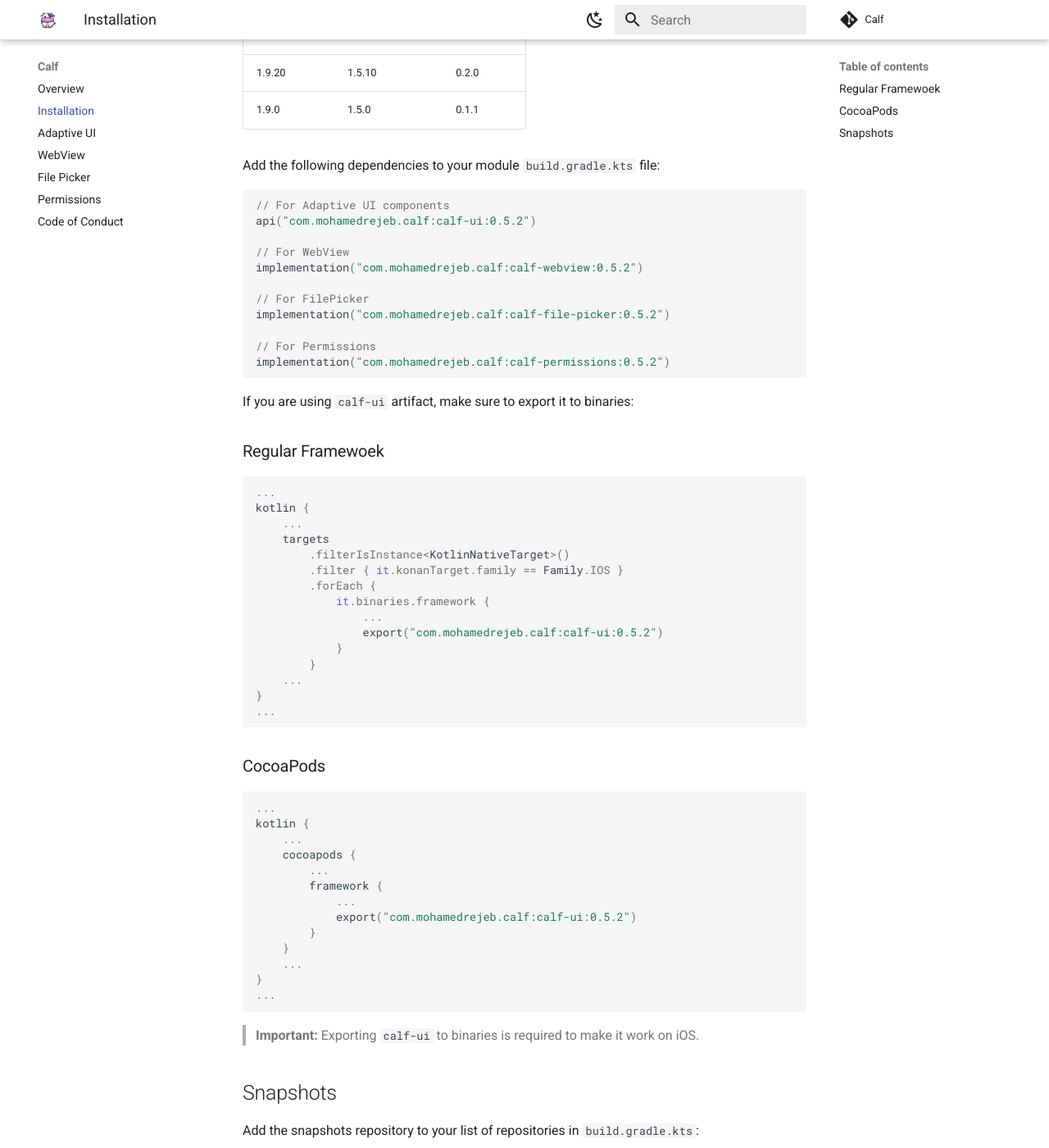
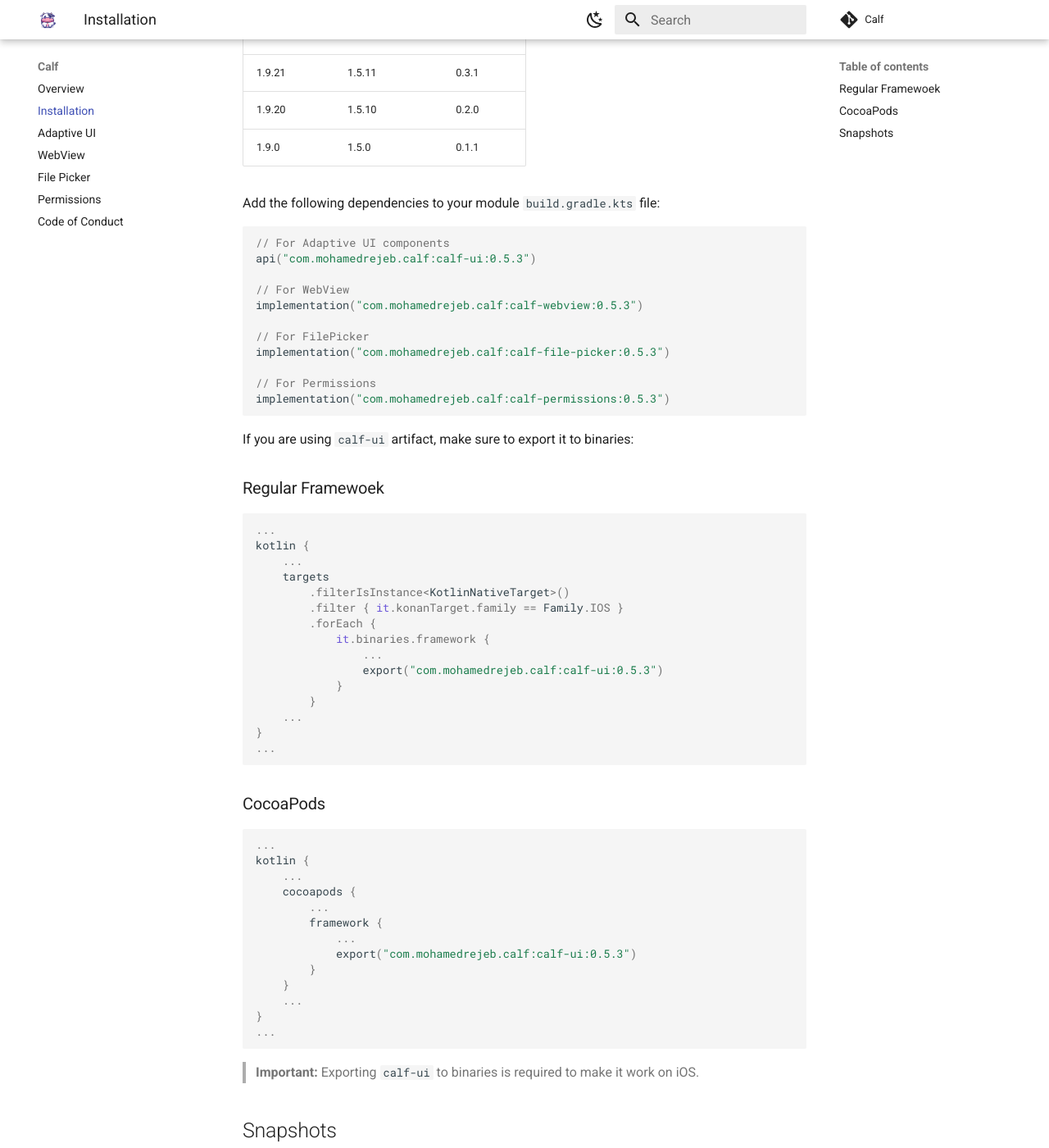
Before and after one commit to MohamedRejeb/Calf, an MkDocs documentation site: the page built from docs/installation.md, in a window 1280 px wide and 1400 px high, scrolled down 294 px. Shown: the whole window at 82% size. Built offline with MkDocs 1.6.1 and Material for MkDocs 9.7.7, drawn with Linux system fonts in a browser that asks for light colours; comment, search, counter and statistics services are not loaded.

Commit message:
Update version to 0.5.3 in docs

````diff
--- a/docs/filepicker.md
+++ b/docs/filepicker.md
@@ -7,7 +7,7 @@
 Add the following dependency to your module `build.gradle.kts` file:
 
 ```kotlin
-implementation("com.mohamedrejeb.calf:calf-file-picker:0.5.2")
+implementation("com.mohamedrejeb.calf:calf-file-picker:0.5.3")
 ```
 
 ## Usage
--- a/docs/installation.md
+++ b/docs/installation.md
@@ -4,7 +4,8 @@
 
 | Kotlin version | Compose version | Calf version |
 |----------------|-----------------|--------------|
-| 1.9.22         | 1.6.0           | 0.5.2        |
+| 2.0.10         | 1.6.11          | 0.5.3        |
+| 1.9.22         | 1.6.0           | 0.4.1        |
 | 1.9.21         | 1.5.11          | 0.3.1        |
 | 1.9.20         | 1.5.10          | 0.2.0        |
 | 1.9.0          | 1.5.0           | 0.1.1        |
@@ -13,16 +14,16 @@ Add the following dependencies to your module `build.gradle.kts` file:
 
 ```kotlin
 // For Adaptive UI components
-api("com.mohamedrejeb.calf:calf-ui:0.5.2")
+api("com.mohamedrejeb.calf:calf-ui:0.5.3")
 
 // For WebView
-implementation("com.mohamedrejeb.calf:calf-webview:0.5.2")
+implementation("com.mohamedrejeb.calf:calf-webview:0.5.3")
 
 // For FilePicker
-implementation("com.mohamedrejeb.calf:calf-file-picker:0.5.2")
+implementation("com.mohamedrejeb.calf:calf-file-picker:0.5.3")
 
 // For Permissions
-implementation("com.mohamedrejeb.calf:calf-permissions:0.5.2")
+implementation("com.mohamedrejeb.calf:calf-permissions:0.5.3")
 ```
 
 If you are using `calf-ui` artifact, make sure to export it to binaries:
@@ -38,7 +39,7 @@ kotlin {
         .forEach {
             it.binaries.framework {
                 ...
-                export("com.mohamedrejeb.calf:calf-ui:0.5.2")
+                export("com.mohamedrejeb.calf:calf-ui:0.5.3")
             }
         }
     ...
@@ -55,7 +56,7 @@ kotlin {
         ...
         framework {
             ...
-            export("com.mohamedrejeb.calf:calf-ui:0.5.2")
+            export("com.mohamedrejeb.calf:calf-ui:0.5.3")
         }
     }
     ...
--- a/docs/permissions.md
+++ b/docs/permissions.md
@@ -7,7 +7,7 @@
 Add the following dependency to your module `build.gradle.kts` file:
 
 ```kotlin
-implementation("com.mohamedrejeb.calf:calf-permissions:0.5.2")
+implementation("com.mohamedrejeb.calf:calf-permissions:0.5.3")
 ```
 
 ## Usage
--- a/docs/webview.md
+++ b/docs/webview.md
@@ -7,7 +7,7 @@
 Add the following dependency to your module `build.gradle.kts` file:
 
 ```kotlin
-implementation("com.mohamedrejeb.calf:calf-webview:0.5.2")
+implementation("com.mohamedrejeb.calf:calf-webview:0.5.3")
 ```
 
 ## Usage
````
Also changed, not shown: README.md (+1 -1 lines), docs/ui.md (+4 -4 lines), 1 other file.
